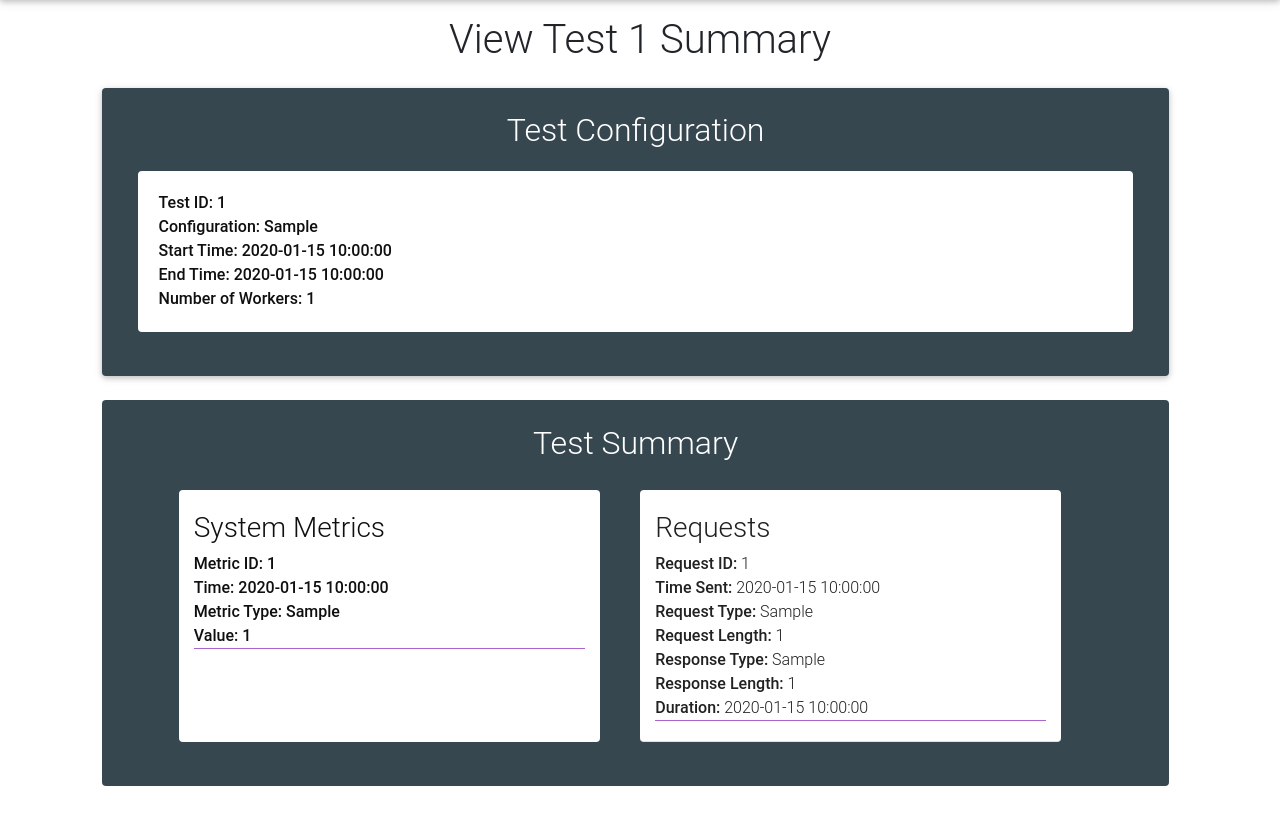
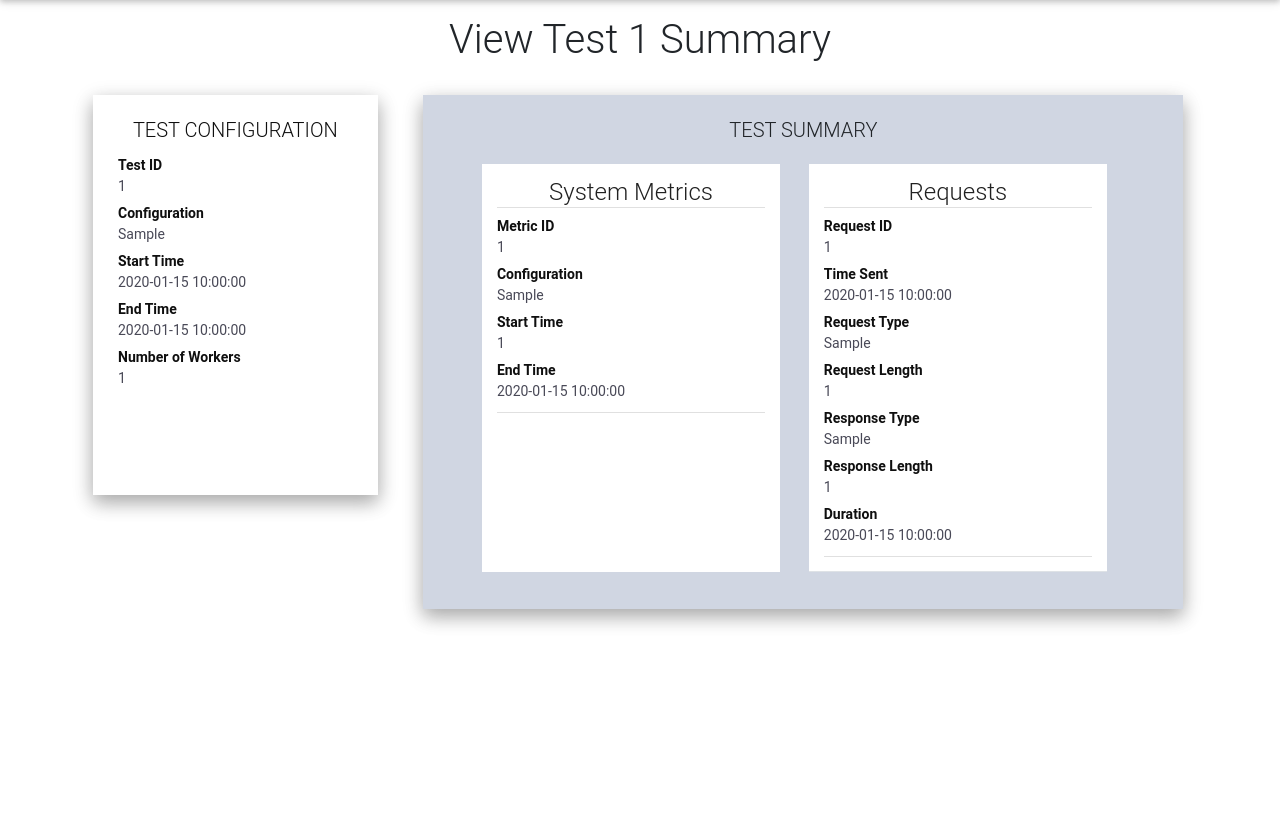
Before and after one commit to carlklier/Nile_IoT, a Flask app: page /tests/1/ in a window 1280 px wide. Shown: the part 56-882 px from the top of the page. After the commit the page ends 683 px from the top, so only its background shows below. Run offline with Flask 2, Linux system fonts and the light colour scheme; tables that the repository leaves empty hold one stand-in row (values such as "Sample post"); some libraries are stand-ins or nearby versions.

Commit message:
Added styling to list and summary pages

```diff
--- a/loadtest_webservice/app/static/css/style.css
+++ b/loadtest_webservice/app/static/css/style.css
@@ -1,6 +1,5 @@
 body {
     margin: 5;
-    font-family: sans-serif;
 }
 
 /* *{ border: 1px solid red; } */
@@ -9,30 +8,15 @@ html, body {
     height:100%;
 }
 
-h1, h2 {
+h1, h2, h3 {
     text-align: center;
 }
 
-table, th, td {
-    border: 1px solid black;
+table {
+    margin: auto;
+    margin-top: 3%;
+    max-width: 80%;
 }
-
-table {
-    padding: 2%;
-    margin: 0 auto;
-    width: 100%;
-    text-align: center;
-    background-color: rgb(255, 255, 255);
-}
-
-td {
-    margin: 5;
-}
-
-table {
-    border-collapse: collapse;
-}
-
 .content {
     width: 100%;
     height: 100%;
@@ -46,7 +30,54 @@ table {
     margin: 2%;
 }
 
-.main-text{
+.small-box {
+    height:250px;
+    max-width: 350px;
+}
+
+.main-text {
+    color: rgb(73, 73, 87);
+    font-weight: 400;
+    font-size: 14px;
+    padding-bottom: 4px;
+}
+
+.text-group {
+    padding-bottom: 6px;
+}
+
+.dark-text {
     color: rgb(15, 15, 15);
-    font-weight: 520;
+    font-weight: 600;
 }
+
+.selected {
+    background-color: rgb(145, 147, 175) !important;
+}
+
+.arrow-btn {
+    border: none; /* Remove borders */
+    color: white; /* White text */
+    padding: 0px 16px; /* Some padding */
+    font-size: 32px; /* Set a font size */
+    cursor: pointer; /* Mouse pointer on hover */
+    height: 45px;
+    margin-left: 5%;
+  }
+
+  .btn-middle {
+    border: none; /* Remove borders */
+    color: white; /* White text */
+    padding: 0px 20px; /* Some padding */
+    cursor: pointer; /* Mouse pointer on hover */
+    height: 45px;
+    width:250px;
+    margin-left: 5%;
+    vertical-align: top;
+  }
+
+  .btn-center {
+    margin:0 auto;
+    margin-top:5%;
+    width:600px
+  }
--- a/loadtest_webservice/app/templates/base.html
+++ b/loadtest_webservice/app/templates/base.html
@@ -9,8 +9,12 @@
     <link rel="stylesheet" type="text/css" href="{{ url_for('static', filename='css/style.css') }}"/>
     <!-- Bootstrap core CSS -->
     <link rel="stylesheet" href="https://stackpath.bootstrapcdn.com/bootstrap/4.3.1/css/bootstrap.min.css" integrity="sha384-ggOyR0iXCbMQv3Xipma34MD+dH/1fQ784/j6cY/iJTQUOhcWr7x9JvoRxT2MZw1T" crossorigin="anonymous">
+    <!-- Bootstrap Icons -->
+    <link rel="stylesheet" href="https://stackpath.bootstrapcdn.com/font-awesome/4.7.0/css/font-awesome.min.css" integrity="sha384-wvfXpqpZZVQGK6TAh5PVlGOfQNHSoD2xbE+QkPxCAFlNEevoEH3Sl0sibVcOQVnN" crossorigin="anonymous">
     <!-- Material Design Bootstrap -->
     <link rel="stylesheet" href="{{ url_for('static', filename='css/mdb.min.css') }}">
+    <!-- JQuery Script -->
+    <script src="https://code.jquery.com/jquery-3.4.1.js" integrity="sha256-WpOohJOqMqqyKL9FccASB9O0KwACQJpFTUBLTYOVvVU=" crossorigin="anonymous"></script>
 
     <title>Document</title>
     {% block head %}{% endblock %}
--- a/loadtest_webservice/app/templates/summary.html
+++ b/loadtest_webservice/app/templates/summary.html
@@ -12,60 +12,62 @@
 
         <h1>View Test {{ test.id }} Summary</h1>
 
-        <div style="margin-left:5%">
-            <div class="box_section col-lg-12 rounded special-color text-white z-depth-1" style="width:90%">
-                <h2>Test Configuration</h2>
-                <div class="box_section rounded main-text">
-                    <td><strong>Test ID:</strong> {{ test.id }}</td>
-                    <br>
-                    <td><strong>Configuration:</strong> {{ test.config }}</td>
-                    <br>
-                    <td><strong>Start Time:</strong> {{ test.start }}</td>
-                    <br>
-                    <td><strong>End Time:</strong> {{ test.end }}</td>
-                    <br>
-                    <td><strong>Number of Workers:</strong> {{ test.workers }}</td>
+        <div class="container">
+        <div class="row">
+            <div class="box_section col-lg-3 dark-text z-depth-2" style="width:90%;max-height:400px">
+                <h5 class="text-uppercase text-center">Test Configuration</h5>
+                <div class="main-text box_section">
+                    <div class="dark-text">Test ID</div>
+                    <div class="text-group">{{ test.id }}</div>
+                    <div class="dark-text">Configuration</div>
+                    <div class="text-group">{{ test.config }}</div>
+                    <div class="dark-text">Start Time</div>
+                    <div class="text-group">{{ test.start }}</div>
+                    <div class="dark-text">End Time</div>
+                    <div class="text-group">{{ test.end }}</div>
+                    <div class="dark-text">Number of Workers</div>
+                    <div>{{ test.workers }}</div>
                 </div>
             </div>
-            <div class="box_section col-lg-12 rounded special-color text-white" style="width:90%">
-                <h2>Test Summary</h2>
+            <div class="box_section col-lg-8 mdb-color lighten-5 z-depth-2" style="width:90%;float:right">
+                <h5 class="text-uppercase text-center">Test Summary</h5>
                 <div class="row" style="margin-left:4%">
-                    <div class="box_section col-lg-5 rounded  main-text">
+                    <div class="box_section col-lg-5 text-dark">
                         <div>
-                            <h3>System Metrics</h3>
+                            <h4 class="text-center border-bottom border-light">System Metrics</h4>
                             {% for metric in metrics %}
-                            <div class="border-bottom border-secondary">
-                                <td id="met{{metric.test_id}}"><strong>Metric ID:</strong> {{ metric.id }}</td>
-                                <br>
-                                <td><strong>Time:</strong> {{ metric.time }}</td>
-                                <br>
-                                <td><strong>Metric Type:</strong> {{ metric.metric_type }}</td>
-                                <br>
-                                <td><strong>Value:</strong> {{ metric.metric_value }}</td>
-                                <br>
+                            <div class="border-bottom border-light main-text">
+                                <div class="dark-text">Metric ID</div>
+                                <div id="met{{metric.test_id}}" class="text-group">{{ metric.id }}</div>
+                                <div class="dark-text">Configuration</div>
+                                <div class="text-group">{{ metric.metric_type }}</div>
+                                <div class="dark-text">Start Time</div>
+                                <div class="text-group">{{ metric.metric_value }}</div>
+                                <div class="dark-text">End Time</div>
+                                <div class="text-group">{{ metric.time }}</div>
                             </div>
                             {% endfor %}
                         </div>
                     </div>
-                    <div class="box_section border-bottom col-lg-5 rounded text-dark">
+                    <div class="box_section border-bottom col-lg-5 text-dark">
                         <div>
-                            <h3>Requests</h3>
+                            <h4 class="text-center border-bottom border-light">Requests</h4>
                             {% for request in requests %}
-                            <div class="border-bottom border-secondary">
-                                <td id="req{{request.test_id}}"><strong>Request ID:</strong> {{ request.id }}</td>
-                                <br>
-                                <td><strong>Time Sent:</strong> {{ request.time_sent }}</td>
-                                <br>
-                                <td><strong>Request Type:</strong> {{ request.request_type }}</td>
-                                <br>
-                                <td><strong>Request Length:</strong> {{ request.request_length }}</td>
-                                <br>
-                                <td><strong>Response Type:</strong> {{ request.response_type }}</td>
-                                <br>
-                                <td><strong>Response Length:</strong> {{ request.response_length }}</td>
-                                <br>
-                                <td><strong>Duration:</strong> {{ request.duration }}</td>
-                                <br>
+                            <div class="border-bottom border-light main-text">
+                                <div  class="dark-text">Request ID</div>
+                                <div id="req{{request.test_id}}" class="text-group">{{ request.id }}</div>
+                                <div class="dark-text">Time Sent</div>
+                                <div class="text-group">{{ request.time_sent }}</div>
+                                <div class="dark-text">Request Type</div>
+                                <div class="text-group">{{ request.request_type }}</div>
+                                <div class="dark-text">Request Length</div>
+                                <div class="text-group">{{ request.request_length }}</div>
+                                <div class="dark-text">Response Type</div>
+                                <div class="text-group">{{ request.response_type }}</div>
+                                <div class="dark-text">Response Length</div>
+                                <div class="text-group">{{ request.response_length }}</div>
+                                <div class="dark-text">Duration</div>
+                                <div class="text-group">{{ request.duration }}</div>
                             </div>
                             {% endfor %}
                         </div>
@@ -73,5 +75,6 @@
                 </div>
             </div>
         </div>
+    </div>
 </div>
 {% endblock %}
--- a/loadtest_webservice/webservice.py
+++ b/loadtest_webservice/webservice.py
@@ -67,7 +67,7 @@ def tests():
         db.session.commit()
         return "Added test with ID: " + str(new_test.id) + "\n"
     except:
-        return Response("{'a':'b'}", status=400, mimetype='application/json')
+        return Response("Failed to add test.", status=400, mimetype='application/json')
 
 
 @app.route('/api/v1/requests', methods=['POST'])
@@ -97,7 +97,7 @@ def requests():
         db.session.commit()
         return "Added request with ID: " + str(new_request.id) + "\n"
     except:
-        return Response("{'a':'b'}", status=400, mimetype='application/json')
+        return Response("Failed to add request.", status=400, mimetype='application/json')
 
 @app.route('/api/v1/metrics', methods=['POST'])
 def metrics():
@@ -119,7 +119,7 @@ def metrics():
         db.session.commit()
         return "Added metric with ID: " + str(new_metric.id) + "\n"
     except:
-        return Response("{'a':'b'}", status=400, mimetype='application/json')
+        return Response("Failed to add metric.", status=400, mimetype='application/json')
 
 @app.route('/api/v1/tests/<test_id>/finalize', methods=['POST'])
 def finalize_test(test_id):
```
Also changed, not shown: loadtest_webservice/app/templates/index.html (+64 -5 lines).
